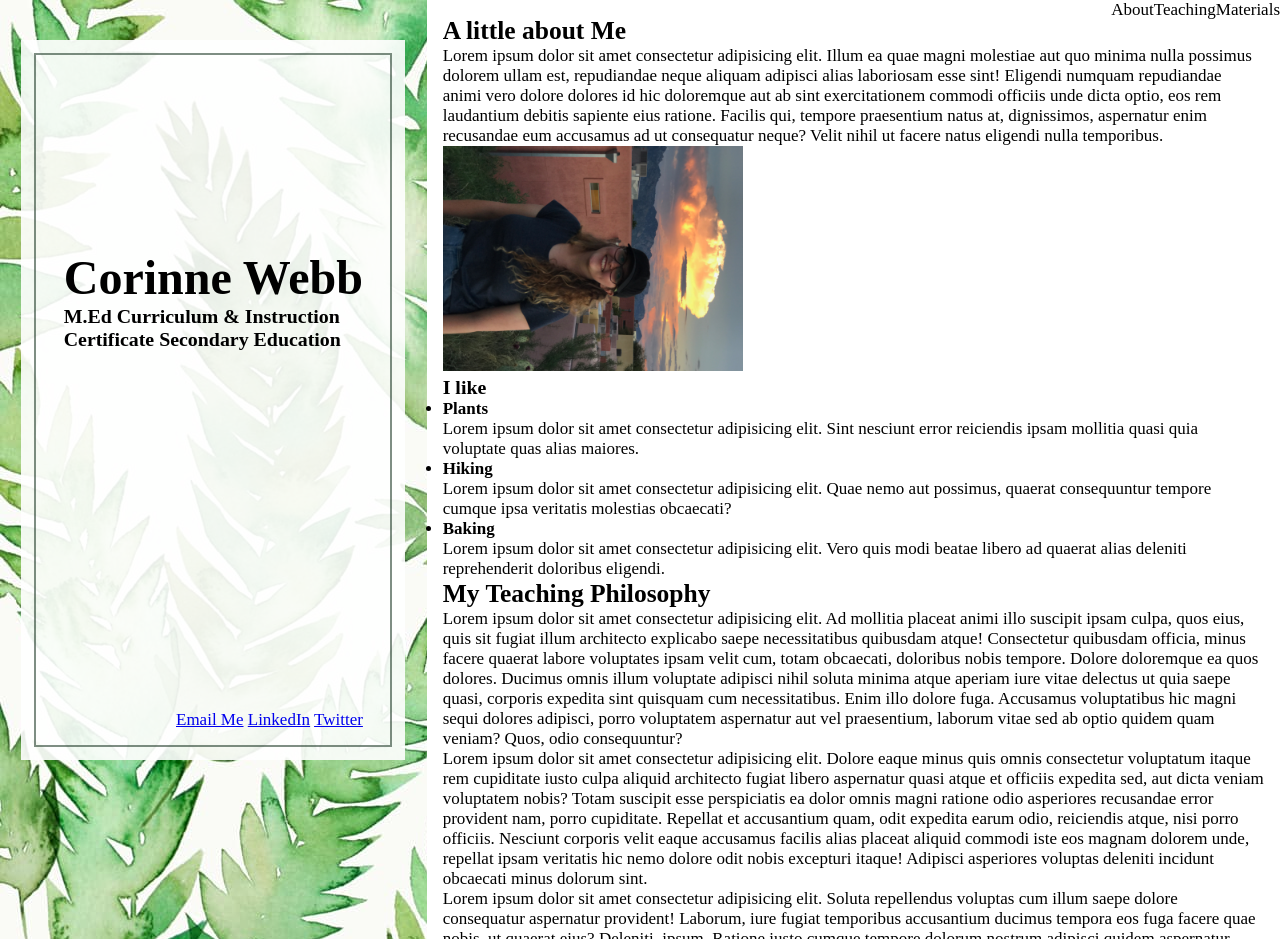
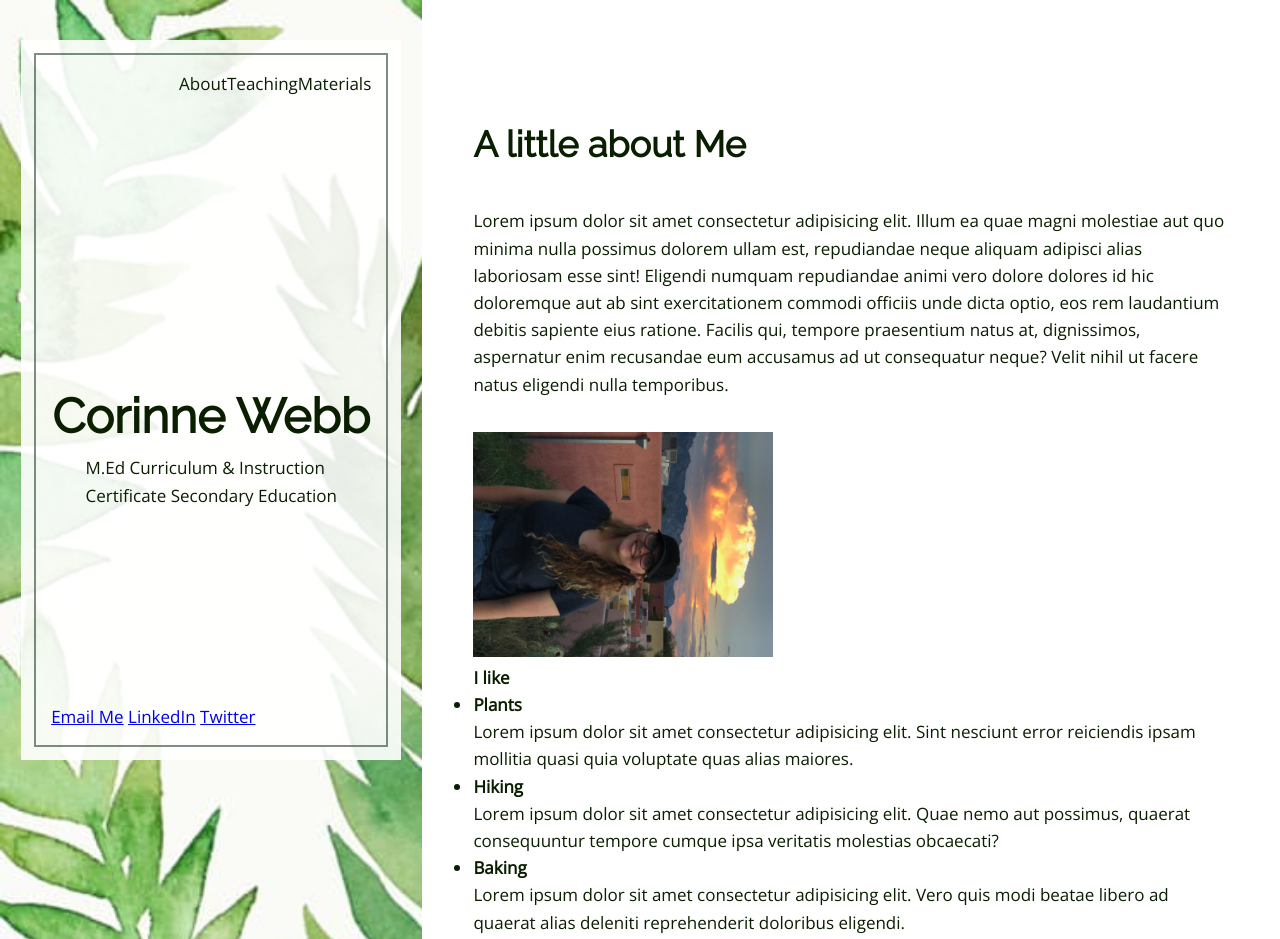
Before and after one commit to Alphaandsew/teacher-portfolio, a plain HTML site: page index.html in a window 1280 px wide. Shown: the top 939 px of the page. Drawn offline with nearby package versions, Linux system fonts and the light colour scheme.

Commit message:
fixed nav section
section now fixed to screen

```diff
--- a/index.html
+++ b/index.html
@@ -4,17 +4,18 @@
   <meta charset="UTF-8">
   <meta name="viewport" content="width=device-width, initial-scale=1.0">
   <meta http-equiv="X-UA-Compatible" content="ie=edge">
+  <link href="https://fonts.googleapis.com/css?family=Open+Sans|Raleway&display=swap" rel="stylesheet">
   <link rel="stylesheet" href="style.css">
   <title>Teacher Page</title>
 </head>
 <body>
   <nav>
-    <ul>
-      <li>About</li>
-      <li>Teaching</li>
-      <li>Materials</li>
-    </ul>
     <div class="paper">
+      <ul>
+        <li>About</li>
+        <li>Teaching</li>
+        <li>Materials</li>
+      </ul>
       <h1>Corinne Webb</h1>
       <h3>M.Ed Curriculum & Instruction<br/>Certificate Secondary Education</h3>
       <div class="social-media">
@@ -39,15 +40,15 @@
     <ul>
       <li>
         <h4>Plants</h4>
-        <p>Lorem ipsum dolor sit amet consectetur adipisicing elit. Sint nesciunt error reiciendis ipsam mollitia quasi quia voluptate quas alias maiores.</p>
+          Lorem ipsum dolor sit amet consectetur adipisicing elit. Sint nesciunt error reiciendis ipsam mollitia quasi quia voluptate quas alias maiores.
       </li>
       <li>
         <h4>Hiking</h4>
-        <p>Lorem ipsum dolor sit amet consectetur adipisicing elit. Quae nemo aut possimus, quaerat consequuntur tempore cumque ipsa veritatis molestias obcaecati?</p>
+          Lorem ipsum dolor sit amet consectetur adipisicing elit. Quae nemo aut possimus, quaerat consequuntur tempore cumque ipsa veritatis molestias obcaecati?
       </li>
       <li>
         <h4>Baking</h4>
-        <p>Lorem ipsum dolor sit amet consectetur adipisicing elit. Vero quis modi beatae libero ad quaerat alias deleniti reprehenderit doloribus eligendi.</p>
+          Lorem ipsum dolor sit amet consectetur adipisicing elit. Vero quis modi beatae libero ad quaerat alias deleniti reprehenderit doloribus eligendi.
       </li>
     </ul>
 
@@ -61,23 +62,23 @@
     <ul>
       <li>
         <h4>Some fancy Masters Degree</h4>
-        <p>Lorem ipsum dolor sit, amet consectetur adipisicing elit. Deserunt consectetur nostrum praesentium sapiente. Cumque ea magni dolores, at eius sint?</p>
+          Lorem ipsum dolor sit, amet consectetur adipisicing elit. Deserunt consectetur nostrum praesentium sapiente. Cumque ea magni dolores, at eius sint?
       </li>
       <li>
         <h4>Certified Kownledge Guru</h4>
-        <p>Lorem ipsum dolor, sit amet consectetur adipisicing elit. Iste soluta amet deleniti velit modi dolorem iusto. Eum at corrupti impedit?</p>
+          Lorem ipsum dolor, sit amet consectetur adipisicing elit. Iste soluta amet deleniti velit modi dolorem iusto. Eum at corrupti impedit?
       </li>
       <li>
         <h4>Bachelor's in Plant Science</h4>
-        <p>Lorem ipsum dolor sit, amet consectetur adipisicing elit. Repellat tempora amet reiciendis pariatur eum rerum, ipsum id enim soluta aperiam, eveniet in libero aspernatur atque iure excepturi sed similique. Iure!</p>
+          Lorem ipsum dolor sit, amet consectetur adipisicing elit. Repellat tempora amet reiciendis pariatur eum rerum, ipsum id enim soluta aperiam, eveniet in libero aspernatur atque iure excepturi sed similique. Iure!
       </li>
       <li>
         <h4>Tutored Stuff</h4>
-        <p>Lorem ipsum dolor sit amet consectetur adipisicing elit. Nemo hic amet ea fugiat. Blanditiis error, ullam nulla neque pariatur velit.</p>
+          Lorem ipsum dolor sit amet consectetur adipisicing elit. Nemo hic amet ea fugiat. Blanditiis error, ullam nulla neque pariatur velit.
       </li>
       <li>
         <h4>Survived C2 and didn't even get a shirt</h4>
-        <p>Lorem ipsum dolor, sit amet consectetur adipisicing elit. Alias cumque maiores dicta doloremque corrupti officia atque hic magni temporibus aperiam?</p>
+          Lorem ipsum dolor, sit amet consectetur adipisicing elit. Alias cumque maiores dicta doloremque corrupti officia atque hic magni temporibus aperiam?
       </li>
     </ul>
 
--- a/style.css
+++ b/style.css
@@ -5,40 +5,58 @@
 }
 
 body{
-  background: url("images/ferns.jpg");
+  background: url("images/ferns.jpg") no-repeat;
+  background-size: cover;
   display: grid;
-  grid-template-columns: 1fr 2fr;
+  grid-template-columns: 33% 2fr;
   width: 100%;
   font-size: 17px;
+  line-height: 1.6;
+  font-family: 'Open Sans', sans-serif;
+  color: #0A1E00;
+}
+
+::selection{
+  background: rgba(255,255,0,.5);
+}
+
+h1,h2{
+  margin-top: 1.8em;
+  font-family: 'Raleway', sans-serif;
 }
 
 h1{
   font-size: 48px;
 }
 h2{
-  font-size: 36;
+  font-size: 36px;
 }
 h3,h4{
-  font-size: 20;
+  font-size: 17px;
 }
 
 img{
   max-width: 300px;
 }
 
+p{
+  margin: 2em 0;
+}
+nav{
+  position:fixed;
+  width: 33%;
+  height: 100vh;
+  display: grid;
+}
 
 nav ul{
-  position: absolute;
-  right: 0;
+  align-self: start;
+  justify-self: end;
   display: flex;
   justify-content: right;
   list-style: none;
 }
 
-nav{
-  height: 100vh;
-  display: grid;
-}
 
 .paper{
   padding: 30px;
@@ -51,23 +69,26 @@ nav{
   align-self: center;
   display: grid;
   align-items: center;
-  justify-content: center;
+  justify-items: center;
 }
 
 .paper h1{
   align-self: end;
 }
 .paper h3{
+  font-weight: normal;
   align-self: start;
 }
 
 .paper .social-media{
   align-self: end;
   justify-self: end;
+  width: 100%;
 }
 
 main{
+  grid-column: 2;
   background: white;
   min-height: 100vh;
-  padding: 1rem;
+  padding: 3em;
 }
```
